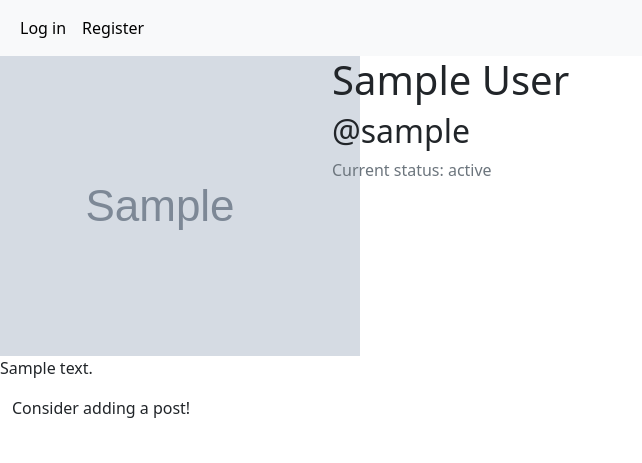
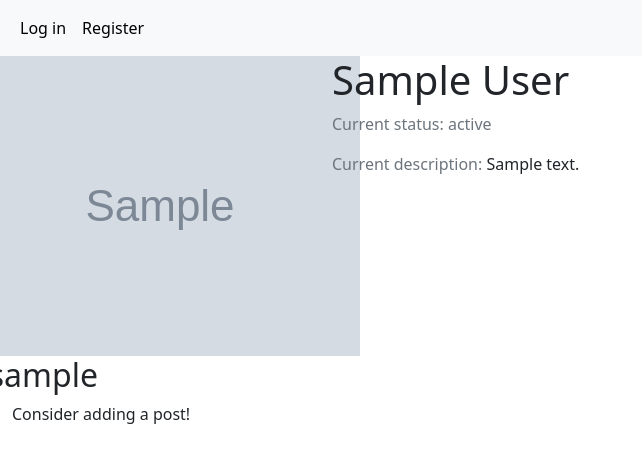
Before and after one commit to bikerski-ctrl/socmedia, a Django app: a page that uses socialmedia/templates/profile/profile.html in a window 1280 px wide. Shown: the top 463 px of the page, without its empty margins (0-642 px from the left). Run offline with Django 5.2, Linux system fonts and the light colour scheme; tables that the repository leaves empty hold one stand-in row (values such as "Sample post"); grey boxes marked "Sample" are stand-in pictures.

Commit message:
profile changes

```diff
--- a/socialmedia/templates/profile/profile.html
+++ b/socialmedia/templates/profile/profile.html
@@ -13,10 +13,10 @@
         {% else %}
         <p>No profile picture present</p>
         {% endif %}
+        <h2>@{{object.username}}</h2>
     </div>
     <div class="col">
         <h1>{{object.get_full_name}}</h1>
-        <h2>@{{object.username}}</h2>
         {% if request.user.is_authenticated and request.user.pk == object.pk %}
         <form method="post" action={% url 'change_status' object.pk %} class="row align-items-center">
             {% csrf_token %}
@@ -31,20 +31,18 @@
         {% else %}
             <p class="text-secondary">Current status: {{object.status}}</p>
         {% endif %}
+        <p>{% if object.description %}<span class="text-secondary">Current description: </span>{{object.description}}{% else %}<span class="text-secondary">No description yet!</span>{% endif %}</p>
+        {% if request.user.is_authenticated and request.user.pk == object.pk %}
+        <form method="post" action="{% url 'change_description' request.user.pk %}">
+            {% csrf_token %}
+            <label for="description" class="form-label">Enter new description:</label>
+            <textarea id="description" name="description" rows="3" cols="33" class="form-control"></textarea>
+            <input type="submit" class="btn btn-secondary btn mt-3" value="Change description">
+        </form>
+        {% endif %}
     </div>
 </div>
 
-<p class="row">{% if object.description %}{{object.description}}{% else %}<span class="text-secondary">No description yet!</span>{% endif %}</p>
-{% if request.user.is_authenticated and request.user.pk == object.pk %}
-<div class="col-auto col-lg-10 align-items-center">
-<form method="post" action="{% url 'change_description' request.user.pk %}">
-    {% csrf_token %}
-    <label for="description" class="form-label">Enter new description:</label>
-    <textarea id="description" name="description" rows="5" cols="33" class="form-control"></textarea>
-    <input type="submit" class="btn btn-secondary btn mt-3" value="Change description">
-</form>
-</div>
-{% endif %}
 <div class="row">
     <p class="col-12">Consider adding a post!</p>
 </div>
```
